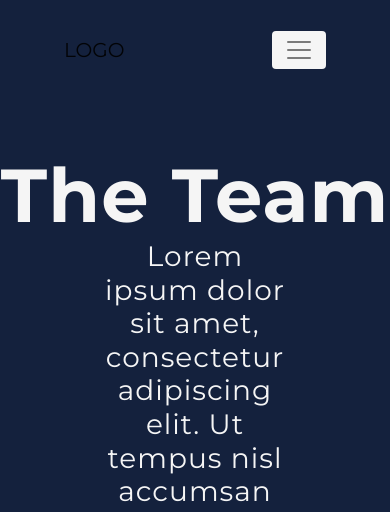
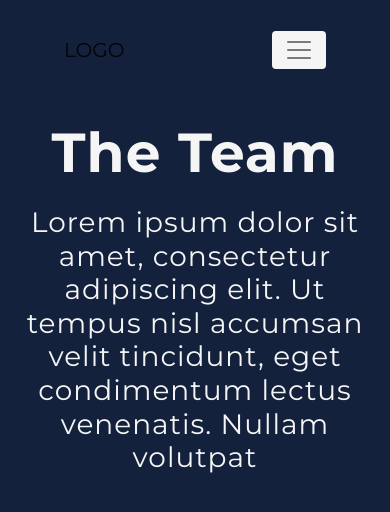
Before and after one commit to LGP21-LGP1/lgp21-lgp1.github.io, a Next.js app: page /team in a window 390 px wide. Shown: the top 512 px of the page. Built offline with nearby package versions, Linux system fonts and the light colour scheme; no server answers; a web font is replaced by a local one.

Commit message:
Minor tweaks for responsiveness in team page

```diff
--- a/styles/global.css
+++ b/styles/global.css
@@ -73,12 +73,6 @@ main {
   align-items: center;
 }
 
-.page-title {
-  font-family: var(--primary-font);
-  font-weight: bold;
-  font-size: 99px;
-}
-
 .description {
   font-family: var(--primary-font);
   font-weight: normal;
@@ -86,6 +80,9 @@ main {
 }
 
 .page-title {
+  font-family: var(--primary-font);
+  font-weight: bold;
+  font-size: 99px;
   width: 100%;
   min-height: 200px;
   text-align: center;
@@ -118,3 +115,25 @@ main {
   font-weight: 600;
   letter-spacing: 1px;
 }
+
+@media only screen and (max-width: 760px) {
+  .page-title {
+    font-family: var(--primary-font);
+    font-weight: bold;
+    font-size: 99px;
+    width:100%;
+    min-height: 200px;
+    text-align: center;
+    margin: 20px auto 50px  auto;
+  }
+
+  .page-title h1 {
+    font-size: 55px;
+    margin: 0;
+    margin-bottom: 20px;
+  }
+  .page-title h3 {
+    width: 90%;
+    margin: auto;
+  }
+}
```
